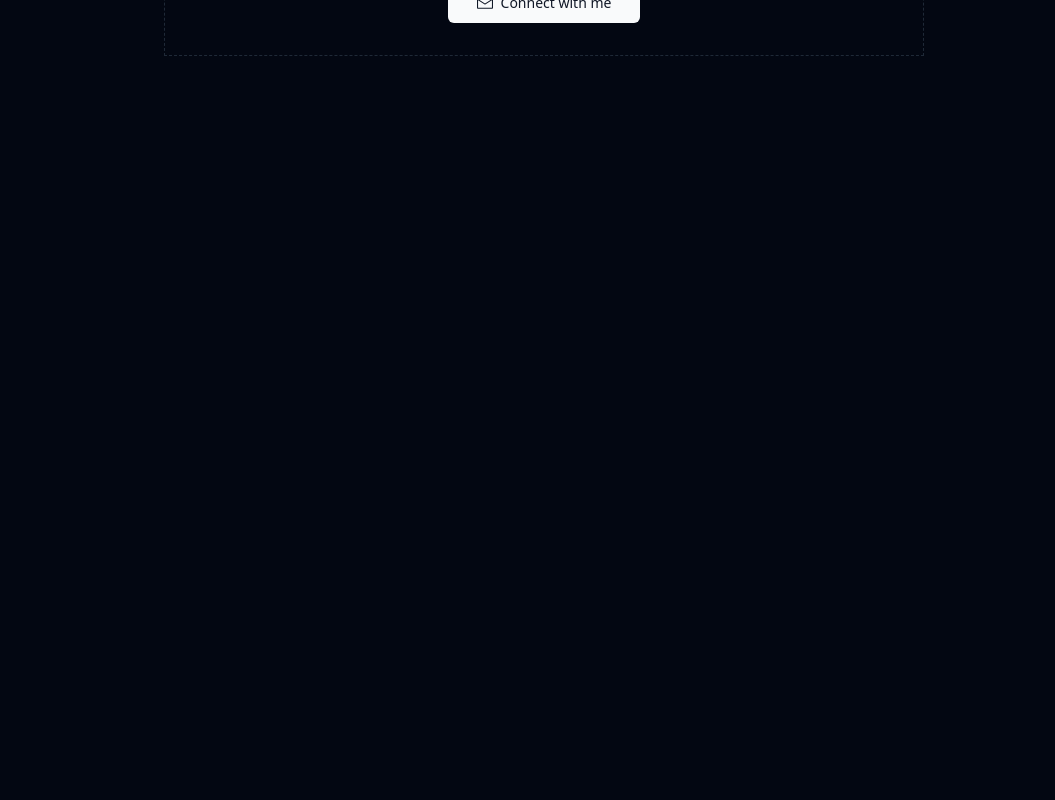
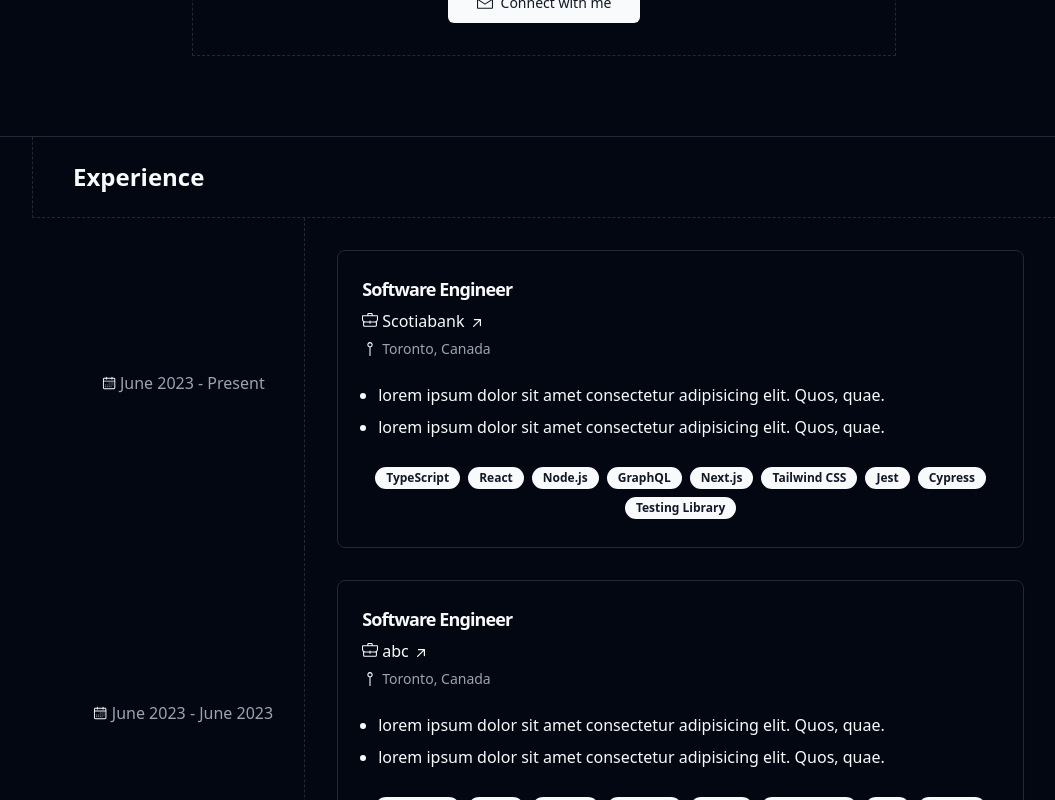
Before and after one commit to abhayvatoo/abhayvatoo.github.io, a React (Vite) app: page / in a window 1280 px wide. Shown: the part 640-1440 px from the top of the page, without its empty margins (96-1151 px from the left). Before the commit the page ends 800 px from the top, so only its background shows below. Built offline with nearby package versions, Linux system fonts and the light colour scheme.

Commit message:
Add experience

```diff
--- a/package.json
+++ b/package.json
@@ -23,7 +23,6 @@
     "lucide-react": "^0.323.0",
     "react": "^18.2.0",
     "react-dom": "^18.2.0",
-    "react-icons": "^4.11.0",
     "tailwind-merge": "^2.2.1",
     "tailwindcss-animate": "^1.0.7"
   },
--- a/src/components/App.tsx
+++ b/src/components/App.tsx
@@ -1,19 +1,24 @@
-import ThemeContextProvider from "../contexts/theme-context";
-import Header from "./header";
-import Hero from "./hero";
+import { Separator } from "@/components/ui/separator";
+
+import ThemeContextProvider from "../contexts/ThemeContext";
+
+import Header from "./Header";
+import Hero from "./Hero";
+import Experience from "./Experience";
+import Footer from "./Footer";
 
 export default function App() {
   return (
     <>
       <ThemeContextProvider>
-        <div className="relative flex min-h-screen flex-col bg-background">
-          <Header />
-          <main className="flex-1">
-            <div className="container relative">
-              <Hero />
-            </div>
-          </main>
-        </div>
+        <Header />
+        <main>
+          <Hero />
+          <Separator />
+          <Experience />
+          <Separator />
+        </main>
+        <Footer />
       </ThemeContextProvider>
     </>
   );
--- /dev/null
+++ b/src/components/Experience.tsx
@@ -0,0 +1,169 @@
+import {
+  CalendarIcon,
+  SewingPinIcon,
+  BackpackIcon,
+} from "@radix-ui/react-icons";
+
+import { Badge } from "@/components/ui/badge";
+import {
+  Card,
+  CardContent,
+  CardFooter,
+  CardHeader,
+  CardTitle,
+} from "@/components/ui/card";
+
+const jobs = [
+  {
+    company: "Scotiabank",
+    title: "Software Engineer",
+    date: "June 2023 - Present",
+    location: "Toronto, Canada",
+    link: "https://www.scotiabank.com/ca/en/personal.html",
+    description: [
+      "lorem ipsum dolor sit amet consectetur adipisicing elit. Quos, quae.",
+      "lorem ipsum dolor sit amet consectetur adipisicing elit. Quos, quae.",
+    ],
+    skills: [
+      "TypeScript",
+      "React",
+      "Node.js",
+      "GraphQL",
+      "Next.js",
+      "Tailwind CSS",
+      "Jest",
+      "Cypress",
+      "Testing Library",
+    ],
+  },
+  {
+    company: "abc",
+    title: "Software Engineer",
+    date: "June 2023 - June 2023",
+    location: "Toronto, Canada",
+    link: "https://www.scotiabank.com/ca/en/personal.html",
+    description: [
+      "lorem ipsum dolor sit amet consectetur adipisicing elit. Quos, quae.",
+      "lorem ipsum dolor sit amet consectetur adipisicing elit. Quos, quae.",
+    ],
+    skills: [
+      "TypeScript",
+      "React",
+      "Node.js",
+      "GraphQL",
+      "Next.js",
+      "Tailwind CSS",
+      "Jest",
+      "Cypress",
+      "Testing Library",
+    ],
+  },
+  {
+    company: "xyz",
+    title: "Software Engineer",
+    date: "June 2023 - June 2023",
+    location: "Toronto, Canada",
+    link: "https://www.scotiabank.com/ca/en/personal.html",
+    description: [
+      "lorem ipsum dolor sit amet consectetur adipisicing elit. Quos, quae.",
+      "lorem ipsum dolor sit amet consectetur adipisicing elit. Quos, quae.",
+    ],
+    skills: [
+      "TypeScript",
+      "React",
+      "Node.js",
+      "GraphQL",
+      "Next.js",
+      "Tailwind CSS",
+      "Jest",
+      "Cypress",
+      "Testing Library",
+    ],
+  },
+] as const;
+
+const OutsideLinkArrow = (
+  <svg
+    xmlns="http://www.w3.org/2000/svg"
+    viewBox="0 0 20 20"
+    fill="currentColor"
+    className="inline-block h-4 w-4"
+    aria-hidden="true"
+  >
+    <path d="M5.22 14.78a.75.75 0 001.06 0l7.22-7.22v5.69a.75.75 0 001.5 0v-7.5a.75.75 0 00-.75-.75h-7.5a.75.75 0 000 1.5h5.69l-7.22 7.22a.75.75 0 000 1.06z"></path>
+  </svg>
+);
+
+export default function Experience() {
+  return (
+    <section
+      id="experience"
+      className="mx-auto max-w-screen-lg md:pb-8 lg:pb-20"
+    >
+      <div className="w-full p-6 md:px-8 lg:px-10 font-bold text-xl md:text-2xl border-l border-b border-dashed">
+        <h1>Experience</h1>
+      </div>
+
+      <div className="container relative">
+        {jobs.map((job, idx) => (
+          <div key={idx} className="flex justify-center">
+            <div className="hidden lg:flex w-1/3 p-2 justify-center border-r border-dashed">
+              <div className="inline-flex items-center">
+                <CalendarIcon className="h-4 w-4 mr-1" />
+                <p className="w-full text-muted-foreground">{job.date}</p>
+              </div>
+            </div>
+
+            <div className="w-full pt-8 md:pl-8">
+              <Card>
+                <CardHeader className="pb-4">
+                  <CardTitle className="flex content-start text-lg tracking-tighter">
+                    {job.title}
+                  </CardTitle>
+                  <div className="flex items-center">
+                    <BackpackIcon className="h-4 w-4 mr-1" />
+                    <a target="_blank" href={job.link}>
+                      {job.company} {OutsideLinkArrow}
+                    </a>
+                  </div>
+
+                  <div className="flex items-center">
+                    <SewingPinIcon className="h-4 w-4 mr-1" />
+                    <p className="text-sm text-muted-foreground">
+                      {job.location}
+                    </p>
+                  </div>
+                  <div className="lg:hidden">
+                    <div className="flex items-center">
+                      <CalendarIcon className="h-4 w-4 mr-1" />
+                      <p className="text-sm text-muted-foreground">
+                        {job.date}
+                      </p>
+                    </div>
+                  </div>
+                </CardHeader>
+                <CardContent>
+                  <ul className="w-full ml-4 pr-4 list-disc [&>li]:mt-2">
+                    {job.description.map((desc, idx) => (
+                      <li key={idx}>{desc}</li>
+                    ))}
+                  </ul>
+                </CardContent>
+                <CardFooter className="justify-center">
+                  <div className="max-w-screen-sm flex flex-wrap justify-center">
+                    {job.skills.map((skill) => (
+                      <Badge className="m-1" key={skill}>
+                        {skill}
+                      </Badge>
+                    ))}
+                  </div>
+                </CardFooter>
+              </Card>
+            </div>
+          </div>
+        ))}
+        <div></div>
+      </div>
+    </section>
+  );
+}
--- /dev/null
+++ b/src/components/Footer.tsx
@@ -0,0 +1,9 @@
+export default function Footer() {
+  return (
+    <footer className="flex p-4 justify-center">
+      <p className="text-sm text-muted-foreground">
+        &copy; {new Date().getFullYear()} Abhay Vatoo.
+      </p>
+    </footer>
+  );
+}
--- a/src/components/header.tsx
+++ b/src/components/Header.tsx
@@ -10,7 +10,7 @@ import {
   SheetTrigger,
 } from "@/components/ui/sheet";
 
-import ThemeMenu from "./theme-menu";
+import ThemeMenu from "./ThemeMenu";
 
 export default function Header() {
   return (
@@ -25,12 +25,16 @@ export default function Header() {
             </SheetTrigger>
             <SheetContent side="left">
               <SheetHeader>
-                <SheetTitle>AV</SheetTitle>
+                <SheetTitle>
+                  <Button variant="link">
+                    <a href="/">AV</a>
+                  </Button>
+                </SheetTitle>
               </SheetHeader>
               <div className="grid gap-4 py-4">
                 <SheetClose asChild>
                   <Button variant="link">
-                    <a href="/#about">About</a>
+                    <a href="/#experience">Experience</a>
                   </Button>
                 </SheetClose>
                 <SheetClose asChild>
@@ -56,7 +60,7 @@ export default function Header() {
         <div className="hidden sm:flex">
           <nav className="flex space-x-4">
             <Button variant="link">
-              <a href="/#about">About</a>
+              <a href="/#experience">Experience</a>
             </Button>
             <Button variant="link">
               <a href="#skills">Skills</a>
--- a/src/components/hero.tsx
+++ b/src/components/Hero.tsx
@@ -4,7 +4,7 @@ import { Button } from "@/components/ui/button";
 
 export default function Hero() {
   return (
-    <section className="mx-auto grid max-w-[760px] py-8 md:py-12 md:pb-8 lg:py-24 lg:pb-20">
+    <section className="container relative mx-auto grid max-w-screen-md py-8 md:py-12 md:pb-8 lg:py-24 lg:pb-20">
       <p className="w-full p-8 text-center text-lg text-muted-foreground border border-b-0 border-dashed">
         Hi, I'm
         <span className="pl-2 text-2xl text-primary leading-tight tracking-tighter">
--- a/src/components/theme-menu.tsx
+++ b/src/components/ThemeMenu.tsx
@@ -8,7 +8,7 @@ import {
   DropdownMenuTrigger,
 } from "@/components/ui/dropdown-menu";
 import useTheme from "@/hooks/useTheme";
-import { Theme } from "@/contexts/theme-context";
+import { Theme } from "@/contexts/ThemeContext";
 
 function getIconForCurrentTheme(theme: Theme) {
   const moon = <MoonIcon className="h-5 w-5 sm:h-4 sm:w-4" />;
--- /dev/null
+++ b/src/components/ui/badge.tsx
@@ -0,0 +1,36 @@
+import * as React from "react"
+import { cva, type VariantProps } from "class-variance-authority"
+
+import { cn } from "@/lib/utils"
+
+const badgeVariants = cva(
+  "inline-flex items-center rounded-full border px-2.5 py-0.5 text-xs font-semibold transition-colors focus:outline-none focus:ring-2 focus:ring-ring focus:ring-offset-2",
+  {
+    variants: {
+      variant: {
+        default:
+          "border-transparent bg-primary text-primary-foreground hover:bg-primary/80",
+        secondary:
+          "border-transparent bg-secondary text-secondary-foreground hover:bg-secondary/80",
+        destructive:
+          "border-transparent bg-destructive text-destructive-foreground hover:bg-destructive/80",
+        outline: "text-foreground",
+      },
+    },
+    defaultVariants: {
+      variant: "default",
+    },
+  }
+)
+
+export interface BadgeProps
+  extends React.HTMLAttributes<HTMLDivElement>,
+    VariantProps<typeof badgeVariants> {}
+
+function Badge({ className, variant, ...props }: BadgeProps) {
+  return (
+    <div className={cn(badgeVariants({ variant }), className)} {...props} />
+  )
+}
+
+export { Badge, badgeVariants }
--- /dev/null
+++ b/src/components/ui/card.tsx
@@ -0,0 +1,79 @@
+import * as React from "react"
+
+import { cn } from "@/lib/utils"
+
+const Card = React.forwardRef<
+  HTMLDivElement,
+  React.HTMLAttributes<HTMLDivElement>
+>(({ className, ...props }, ref) => (
+  <div
+    ref={ref}
+    className={cn(
+      "rounded-lg border bg-card text-card-foreground shadow-sm",
+      className
+    )}
+    {...props}
+  />
+))
+Card.displayName = "Card"
+
+const CardHeader = React.forwardRef<
+  HTMLDivElement,
+  React.HTMLAttributes<HTMLDivElement>
+>(({ className, ...props }, ref) => (
+  <div
+    ref={ref}
+    className={cn("flex flex-col space-y-1.5 p-6", className)}
+    {...props}
+  />
+))
+CardHeader.displayName = "CardHeader"
+
+const CardTitle = React.forwardRef<
+  HTMLParagraphElement,
+  React.HTMLAttributes<HTMLHeadingElement>
+>(({ className, ...props }, ref) => (
+  <h3
+    ref={ref}
+    className={cn(
+      "text-2xl font-semibold leading-none tracking-tight",
+      className
+    )}
+    {...props}
+  />
+))
+CardTitle.displayName = "CardTitle"
+
+const CardDescription = React.forwardRef<
+  HTMLParagraphElement,
+  React.HTMLAttributes<HTMLParagraphElement>
+>(({ className, ...props }, ref) => (
+  <p
+    ref={ref}
+    className={cn("text-sm text-muted-foreground", className)}
+    {...props}
+  />
+))
+CardDescription.displayName = "CardDescription"
+
+const CardContent = React.forwardRef<
+  HTMLDivElement,
+  React.HTMLAttributes<HTMLDivElement>
+>(({ className, ...props }, ref) => (
+  <div ref={ref} className={cn("p-6 pt-0", className)} {...props} />
+))
+CardContent.displayName = "CardContent"
+
+const CardFooter = React.forwardRef<
+  HTMLDivElement,
+  React.HTMLAttributes<HTMLDivElement>
+>(({ className, ...props }, ref) => (
+  <div
+    ref={ref}
+    className={cn("flex items-center p-6 pt-0", className)}
+    {...props}
+  />
+))
+CardFooter.displayName = "CardFooter"
+
+export { Card, CardHeader, CardFooter, CardTitle, CardDescription, CardContent }
--- /dev/null
+++ b/src/components/ui/separator.tsx
@@ -0,0 +1,29 @@
+import * as React from "react"
+import * as SeparatorPrimitive from "@radix-ui/react-separator"
+
+import { cn } from "@/lib/utils"
+
+const Separator = React.forwardRef<
+  React.ElementRef<typeof SeparatorPrimitive.Root>,
+  React.ComponentPropsWithoutRef<typeof SeparatorPrimitive.Root>
+>(
+  (
+    { className, orientation = "horizontal", decorative = true, ...props },
+    ref
+  ) => (
+    <SeparatorPrimitive.Root
+      ref={ref}
+      decorative={decorative}
+      orientation={orientation}
+      className={cn(
+        "shrink-0 bg-border",
+        orientation === "horizontal" ? "h-[1px] w-full" : "h-full w-[1px]",
+        className
+      )}
+      {...props}
+    />
+  )
+)
+Separator.displayName = SeparatorPrimitive.Root.displayName
+
+export { Separator }
--- a/src/hooks/useTheme.ts
+++ b/src/hooks/useTheme.ts
@@ -1,5 +1,5 @@
 import { useContext } from "react";
-import { ThemeContext } from "../contexts/theme-context";
+import { ThemeContext } from "../contexts/ThemeContext";
 
 export default function useTheme() {
   const context = useContext(ThemeContext);
```
Also changed, not shown: src/contexts/ThemeContext.tsx (renamed from src/contexts/theme-context.tsx), 1 other file (tests, documents, lock files or other folders).
